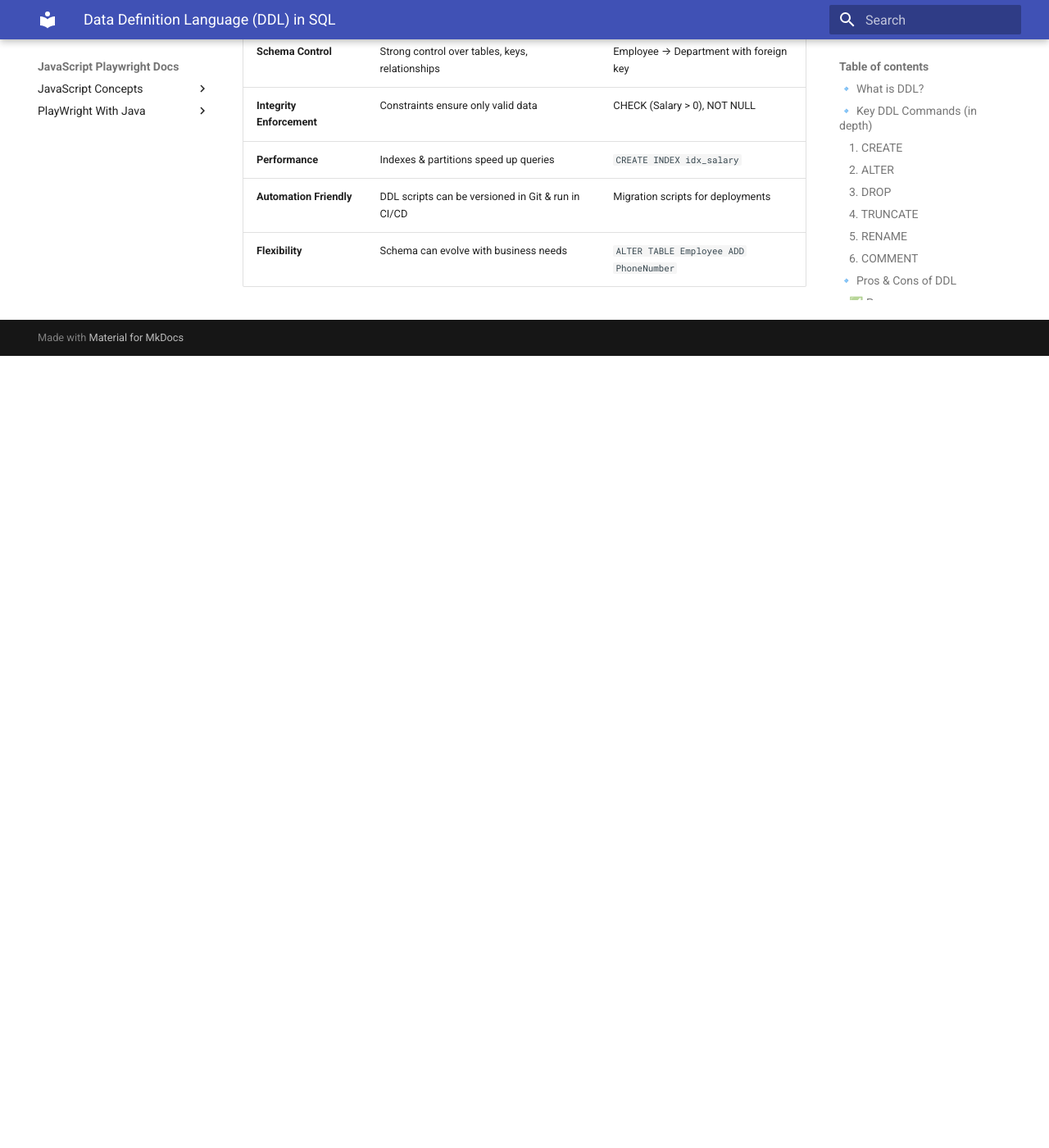
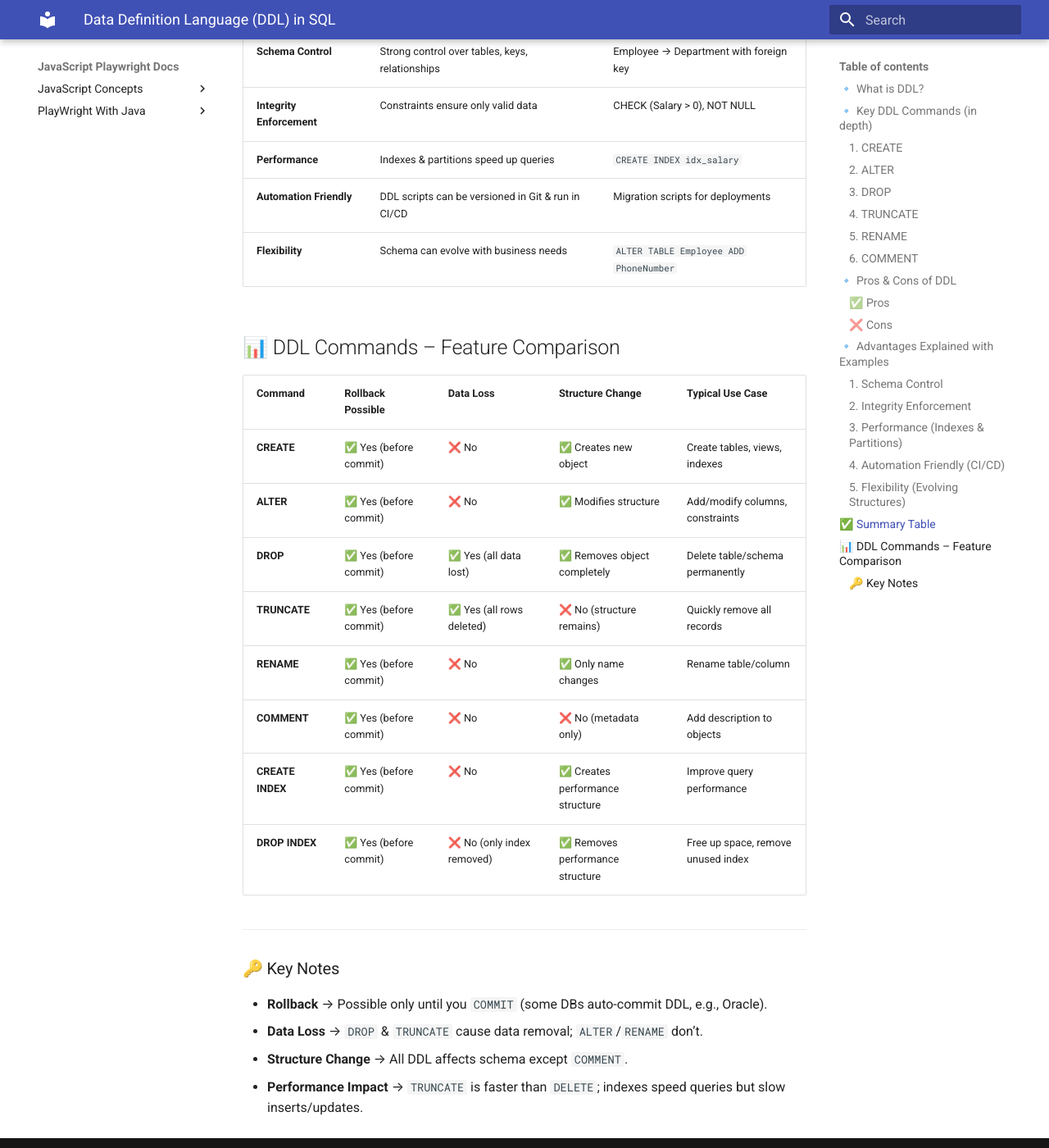
Before and after one commit to Play-Wright-course/automation-testing, an MkDocs documentation site: the page built from docs/mysql/ddl-commands.md, in a window 1280 px wide and 1400 px high, scrolled down 5014 px. Shown: the whole window at 82% size. Built offline with MkDocs 1.6.1 and Material for MkDocs 9.7.7, drawn with Linux system fonts in a browser that asks for light colours; before the commit the page ends 5448 px from its top, so only the background shows below that.

Commit message:
Update ddl-commands.md

```diff
--- a/docs/mysql/ddl-commands.md
+++ b/docs/mysql/ddl-commands.md
@@ -217,3 +217,24 @@ ALTER TABLE Employee RENAME COLUMN Name TO FullName;
 | **Performance** | Indexes & partitions speed up queries | `CREATE INDEX idx_salary` |
 | **Automation Friendly** | DDL scripts can be versioned in Git & run in CI/CD | Migration scripts for deployments |
 | **Flexibility** | Schema can evolve with business needs | `ALTER TABLE Employee ADD PhoneNumber` |
+
+## 📊 DDL Commands – Feature Comparison
+
+| Command       | Rollback Possible | Data Loss | Structure Change | Typical Use Case |
+|---------------|------------------|-----------|------------------|------------------|
+| **CREATE**    | ✅ Yes (before commit) | ❌ No | ✅ Creates new object | Create tables, views, indexes |
+| **ALTER**     | ✅ Yes (before commit) | ❌ No | ✅ Modifies structure | Add/modify columns, constraints |
+| **DROP**      | ✅ Yes (before commit) | ✅ Yes (all data lost) | ✅ Removes object completely | Delete table/schema permanently |
+| **TRUNCATE**  | ✅ Yes (before commit) | ✅ Yes (all rows deleted) | ❌ No (structure remains) | Quickly remove all records |
+| **RENAME**    | ✅ Yes (before commit) | ❌ No | ✅ Only name changes | Rename table/column |
+| **COMMENT**   | ✅ Yes (before commit) | ❌ No | ❌ No (metadata only) | Add description to objects |
+| **CREATE INDEX** | ✅ Yes (before commit) | ❌ No | ✅ Creates performance structure | Improve query performance |
+| **DROP INDEX**   | ✅ Yes (before commit) | ❌ No (only index removed) | ✅ Removes performance structure | Free up space, remove unused index |
+
+---
+
+### 🔑 Key Notes
+- **Rollback** → Possible only until you `COMMIT` (some DBs auto-commit DDL, e.g., Oracle).
+- **Data Loss** → `DROP` & `TRUNCATE` cause data removal; `ALTER`/`RENAME` don’t.
+- **Structure Change** → All DDL affects schema except `COMMENT`.
+- **Performance Impact** → `TRUNCATE` is faster than `DELETE`; indexes speed queries but slow inserts/updates.
```
